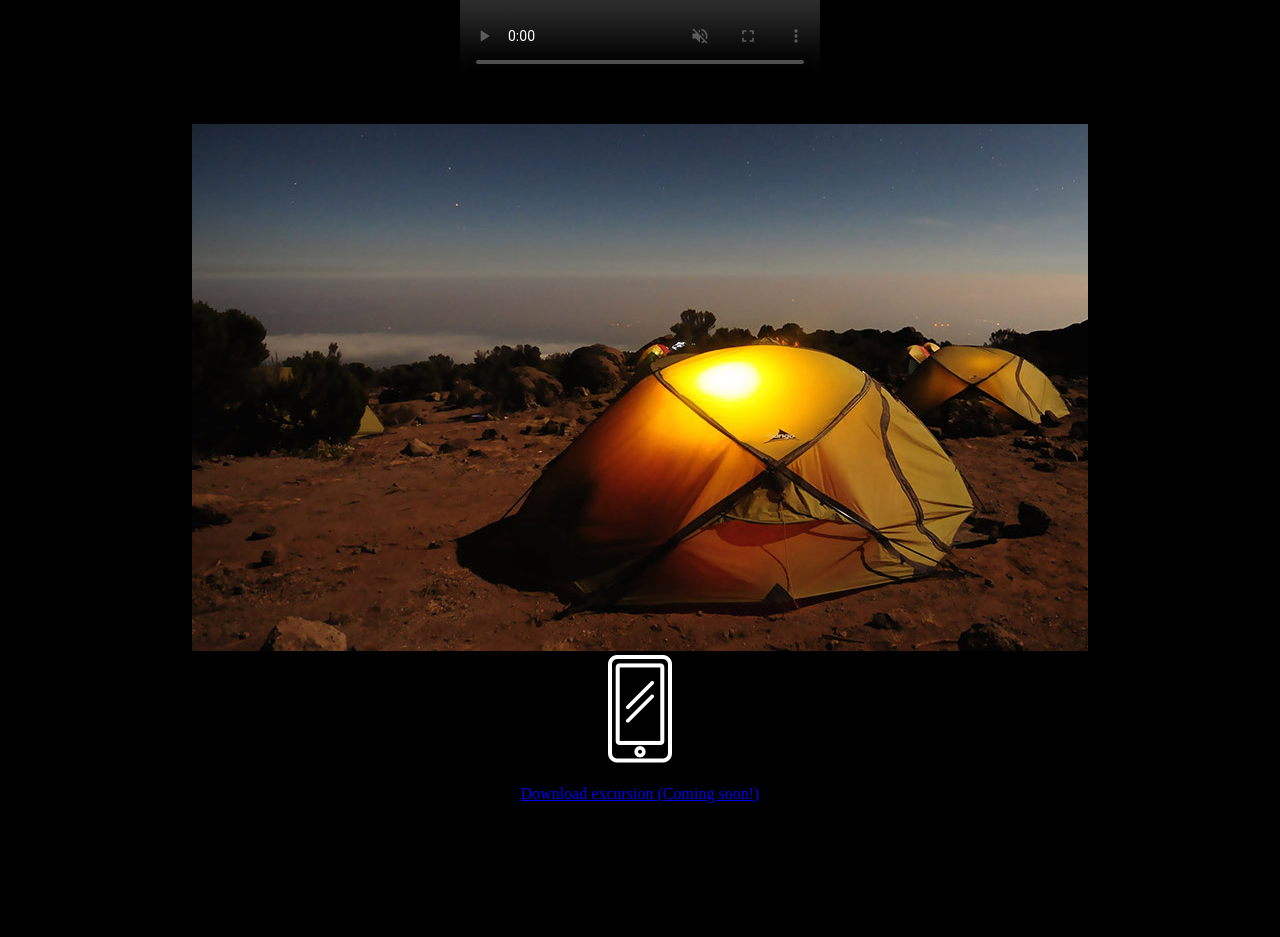
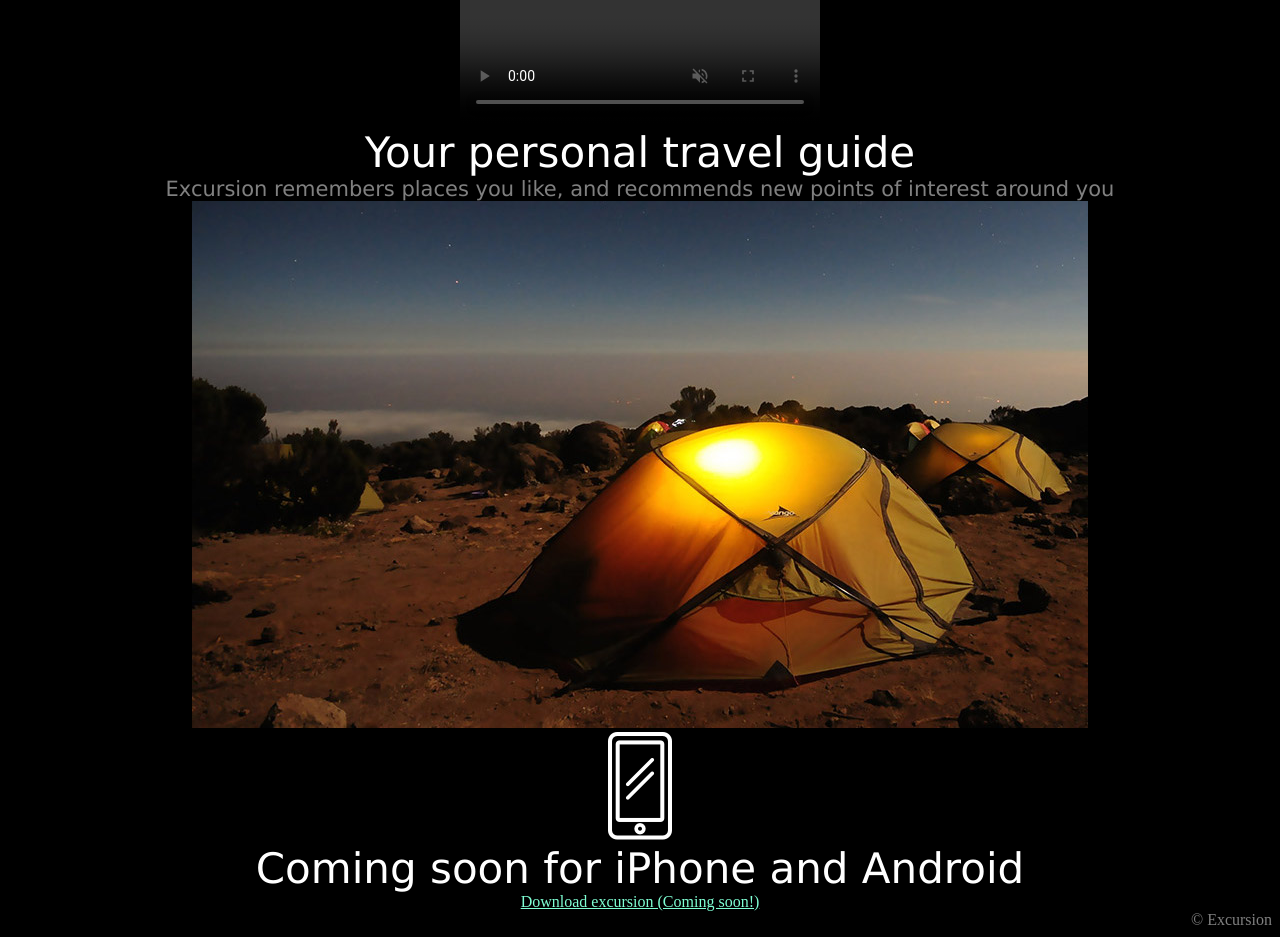
Before and after one commit to aedeso/aedeso.github.io, a plain HTML site: page index.html in a window 1280 px wide. Shown: the part 600-1537 px from the top of the page. Before the commit the page ends 1429 px from the top, so only its background shows below. Drawn offline with Linux system fonts and the light colour scheme; grey boxes are pictures that could not be loaded; a script that the page names is missing.

Commit message:
right css titles

```diff
--- a/resources/css/style.css
+++ b/resources/css/style.css
@@ -16,7 +16,7 @@ img {
     /* Mantiene la proporción de la imagen */
 }
 
-title {
+.title {
     font-family: Verdana, Geneva, Tahoma, sans-serif;
     font-weight: normal;
     font-size: 50px;
@@ -24,25 +24,25 @@ title {
     text-align: center;
 }
 
-title_2 {
+.title_2 {
     font-size: 16px;
     color: aquamarine;
 }
 
-title_3 {
+.title_3 {
     font-family: Verdana, Geneva, Tahoma, sans-serif;
     font-weight: 300;
     font-size: 42px;
     color: white;
 }
 
-title_4 {
+.title_4 {
     font-family: Verdana, Geneva, Tahoma, sans-serif;
     font-size: 21px;
-    color:white
+    color:gray;
 }
 
-title_5 {
+.title_5 {
     text-align: right;
-    color: white;
+    color: gray;
 }
```
